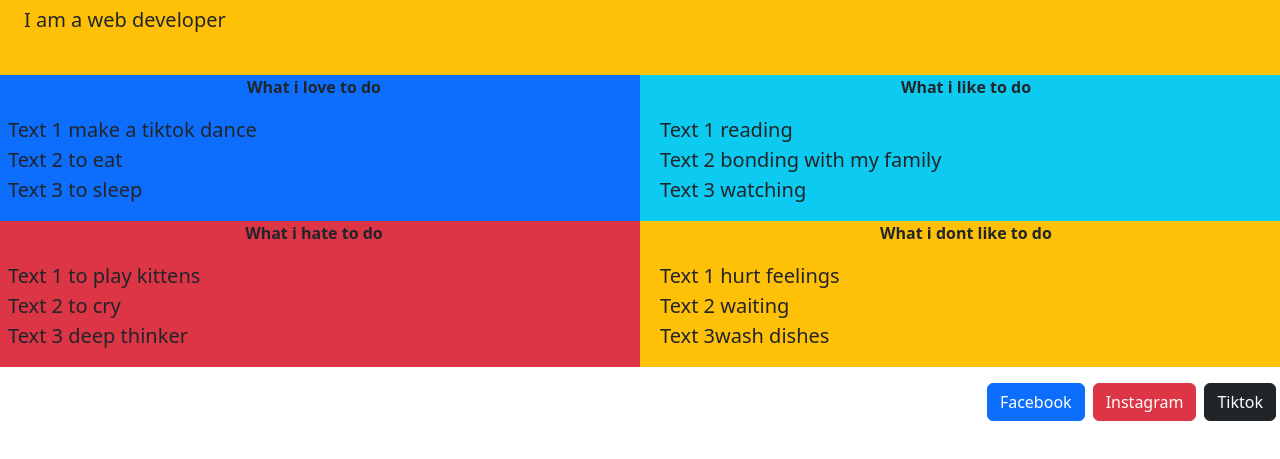
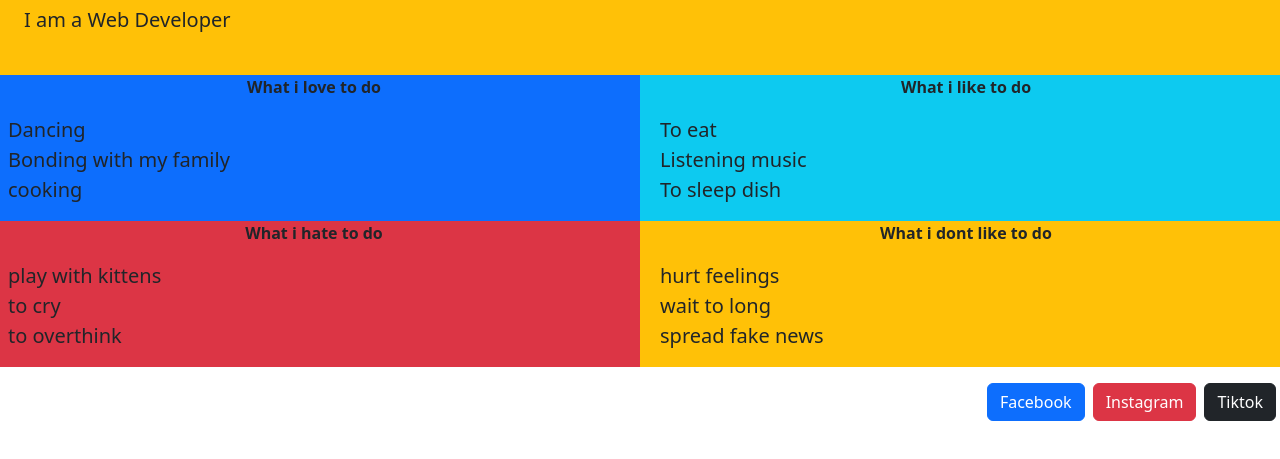
Before and after one commit to cailavillostas/Web-System-Laboratory, a plain HTML site: page Caila's Files/sandbox.html in a window 1280 px wide. Shown: the part 123-582 px from the top of the page. Drawn offline with nearby package versions, Linux system fonts and the light colour scheme.

Commit message:
Bootstrap.Sandbox

```diff
--- a/Caila's Files/sandbox.html
+++ b/Caila's Files/sandbox.html
@@ -11,7 +11,7 @@
   <div class="row">
     <div class="col-12 bg-warning containe-fluid">
         <h1 class="display-1 ms-4 pb-4"> Caila Villostas</h1>
-        <p class="lead border-danger ms-4 pb-4">I am a web developer</p>
+        <p class="lead border-danger ms-4 pb-4">I am a Web Developer</p>
     </div>
 
 
@@ -19,19 +19,19 @@
                 <div class="row row-cols-2">
                   <div class="col-6 bg-primary">
                     <p class="text-center fw-bold">What i love to do </p>
-                    <p class="lead ps-2">Text 1 make a tiktok dance <br>Text 2 to eat <br> Text 3 to sleep </p></div>
+                    <p class="lead ps-2">Dancing <br> Bonding with my family<br> cooking </p></div>
 
                   <div class="col-6 bg-info">
                     <p class="text-center fw-bold">What i like to do </p>
-                    <p class="lead ps-2">Text 1 reading  <br>Text 2 bonding with my family<br> Text 3 watching</p></div>
+                    <p class="lead ps-2">To eat  <br>Listening music<br>To sleep dish</p></div>
 
                   <div class="col-6 bg-danger">
                     <p class="text-center fw-bold">What i hate to do </p>
-                    <p class="lead ps-2">Text 1 to play kittens<br>Text 2 to cry<br> Text 3 deep thinker</p></div>
+                    <p class="lead ps-2">play with kittens<br> to cry<br> to overthink</p></div>
 
                   <div class="col-6 bg-warning">
                     <p class="text-center fw-bold">What i dont like to do </p>
-                    <p class="lead ps-2">Text 1 hurt feelings <br>Text 2 waiting<br> Text 3wash dishes </p></div>
+                    <p class="lead ps-2">hurt feelings <br>wait to long  <br> spread fake news </p></div>
 
                 </div>
 
```
